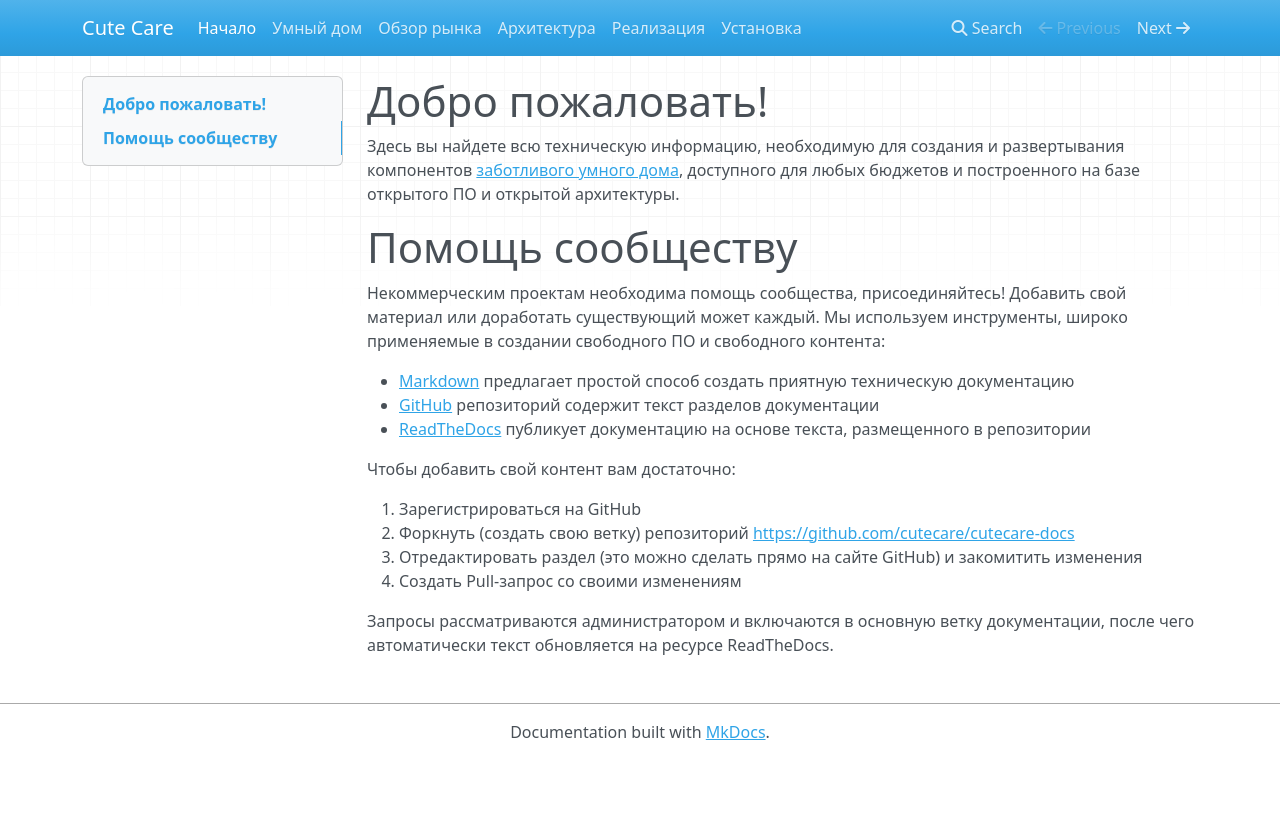
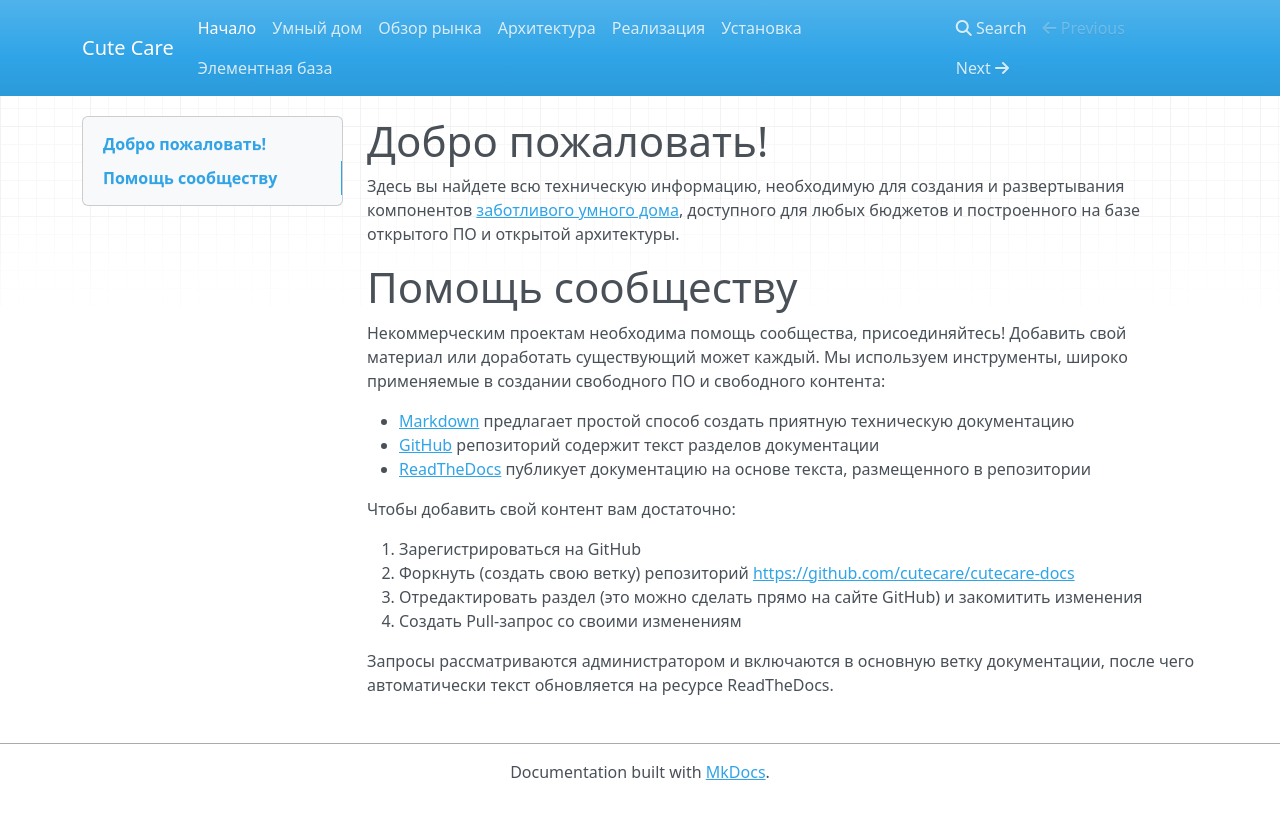
Before and after one commit to cutecare/cutecare-docs, an MkDocs documentation site: the page built from docs/index.md, in a window 1280 px wide. Shown: the top 819 px of the page. Built offline with MkDocs 1.6.1, drawn with Linux system fonts in a browser that asks for light colours; nearby versions of some CDN libraries; old or Windows-style settings are respelled for this version of MkDocs.

Commit message:
Update mkdocs.yml

```diff
--- a/mkdocs.yml
+++ b/mkdocs.yml
@@ -7,3 +7,4 @@ pages:
     - 'Архитектура': 'Архитектура.md'
     - 'Реализация': 'Реализация.md'
     - 'Установка': 'Установка.md'
+    - 'Элементная база': 'Элементная база.md'
```
